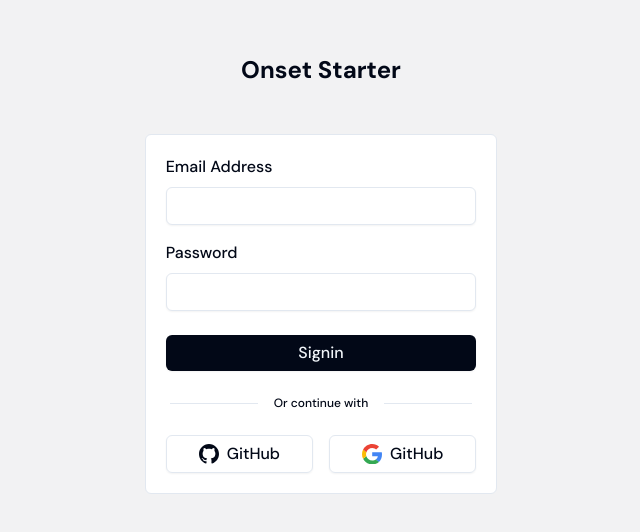
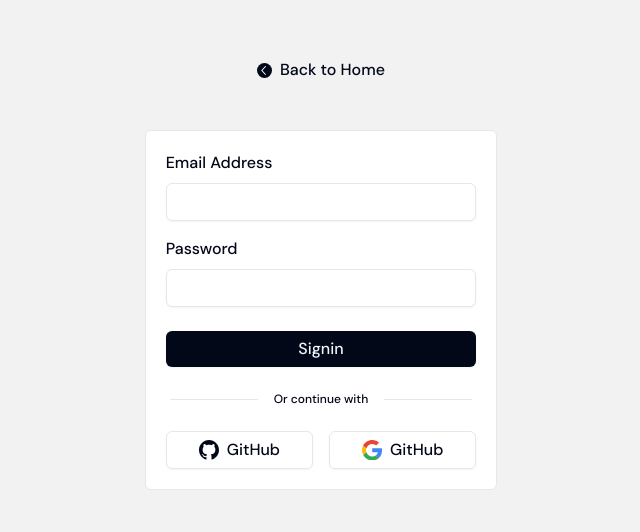
Before and after one commit to nrjdalal/onset, a Next.js app: page /access in a window 1280 px wide. Shown: the part 102-634 px from the top of the page, without its empty margins (319-959 px from the left). Built offline with nearby package versions, Linux system fonts and the light colour scheme; no server answers.

Commit message:
sync latest

```diff
--- a/src/app/(auth)/access/page.tsx
+++ b/src/app/(auth)/access/page.tsx
@@ -1,4 +1,5 @@
 import { auth, signIn } from '@/lib/auth'
+import { ChevronLeftIcon } from '@radix-ui/react-icons'
 import Link from 'next/link'
 import { redirect } from 'next/navigation'
 
@@ -8,8 +9,9 @@ const Page = async () => {
 
   return (
     <div className="bg-foreground/5 grid min-h-dvh place-content-center place-items-center gap-y-12 pb-12">
-      <Link href={'/'} className="text-2xl font-bold">
-        Onset Starter
+      <Link href={'/'} className="flex items-center gap-2 font-medium">
+        <ChevronLeftIcon className="bg-foreground text-background rounded-full" />{' '}
+        Back to Home
       </Link>
       <div className="bg-background w-full max-w-sm rounded-md border p-5">
         <label className="mb-2 block font-medium">Email Address</label>
```
